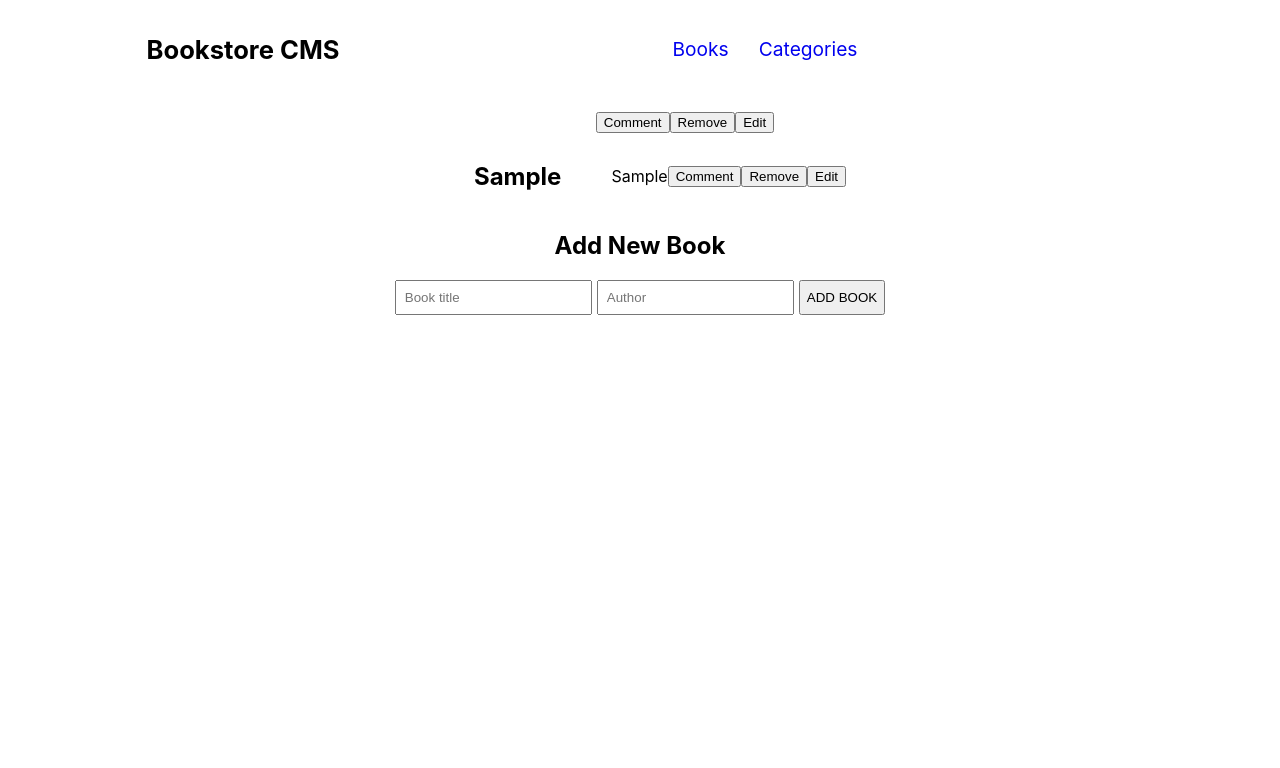
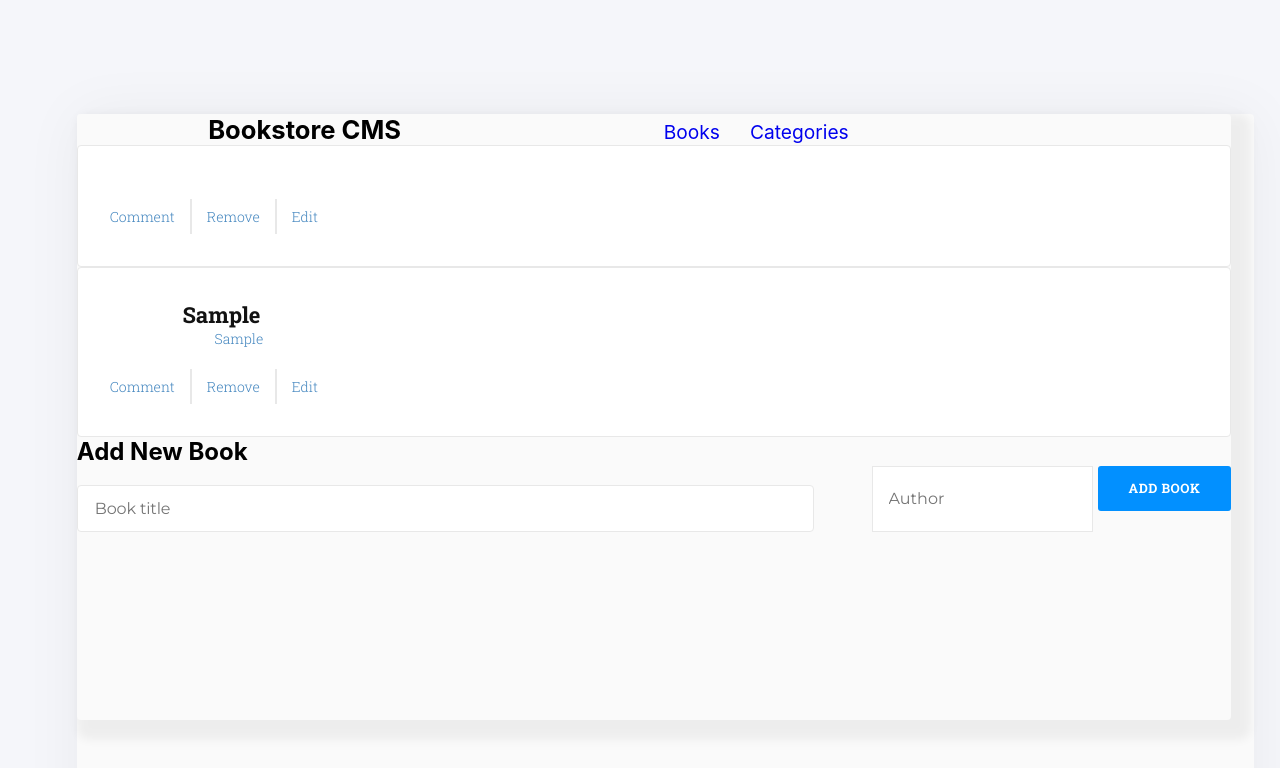
Before and after one commit to WilhelmK109/bookstore, a React (Create React App) app: page / in a window 1280 px wide. Both pictures are taken after typing "Sample", "Sample" into the empty fields and a click on the button "ADD BOOK". Shown: the top 768 px of the page. Built offline with nearby package versions, Linux system fonts and the light colour scheme; no server answers; the HTML template or start-up script is replaced by a standard one.

Commit message:
Add styling to the bookstore page

```diff
--- a/src/App.css
+++ b/src/App.css
@@ -1,39 +1,234 @@
-.App {
-  text-align: center;
+@import url('https://fonts.googleapis.com/css2?family=Montserrat:ital,wght@0,100;0,200;0,300;0,400;0,500;0,600;0,700;0,800;0,900;1,100;1,200;1,300;1,400;1,500;1,600;1,700;1,800;1,900&display=swap');
+@import url('https://fonts.googleapis.com/css2?family=Montserrat:ital,wght@0,100;0,200;0,300;0,400;0,500;0,600;0,700;0,800;0,900;1,100;1,200;1,300;1,400;1,500;1,600;1,700;1,800;1,900&family=Roboto+Slab:wght@300;500;700;800&display=swap');
+
+* {
+  margin: 0;
+  padding: 0;
 }
 
-.App-logo {
-  height: 40vmin;
-  pointer-events: none;
+:root {
+  --pale-grey: #f5f6fa;
+  --white: #e8e8e8;
+  --white-white: #fff;
+  --cool-blue: #4386bf;
+  --azure: #0290ff;
+  --black-two: #121212;
 }
 
-@media (prefers-reduced-motion: no-preference) {
-  .App-logo {
-    animation: App-logo-spin infinite 20s linear;
-  }
+body {
+  background-color: var(--pale-grey);
+  padding: 8% 2% 7% 6%;
 }
 
-.App-header {
-  background-color: #282c34;
-  min-height: 100vh;
+.d-flex {
   display: flex;
-  flex-direction: column;
-  align-items: center;
-  justify-content: center;
-  font-size: calc(10px + 2vmin);
-  color: white;
 }
 
-.App-link {
-  color: #61dafb;
+#root {
+  margin: 0;
+  padding: 0 0 8%;
+  border-radius: 4px;
+  box-shadow: 0 0 60px 0 rgba(0, 0, 0, 0.05);
+  background-color: #fafafa;
 }
 
-@keyframes App-logo-spin {
-  from {
-    transform: rotate(0deg);
-  }
+.primary-color {
+  color: var(--azure);
+}
 
-  to {
-    transform: rotate(360deg);
-  }
+.App {
+  margin: 0 2% 4% 0;
+  padding: 0 0 16%;
+  border-radius: 4px;
+  box-shadow: 10px 10px 10px 10px rgba(0, 0, 0, 0.05);
+  background-color: #fafafa;
 }
+
+.book-list-container {
+  padding: 4%;
+}
+
+.books-list {
+  list-style-type: none;
+  margin: 0;
+  padding: 0;
+  flex-direction: column;
+  grid-gap: 0.938rem;
+  gap: 0.938rem;
+}
+
+.books-list li {
+  display: flex;
+  justify-content: space-between;
+  background-color: var(--white-white);
+  border-radius: 4px;
+  border: 1px solid var(--white);
+  padding: 2rem;
+}
+
+.book-info {
+  flex-direction: column;
+}
+
+.book-title {
+  font-family: "Roboto Slab", serif;
+  font-size: 1.375rem;
+  font-weight: bold;
+  font-stretch: normal;
+  font-style: normal;
+  line-height: normal;
+  text-align: left;
+  color: var(--black-two);
+}
+
+.book-buttons {
+  align-items: center;
+  margin-top: 1.313rem;
+}
+
+.book-buttons > button,
+.book-author {
+  border: none;
+  background-color: var(--white-white);
+  margin-right: 0.938rem;
+  font-family: "Roboto Slab", serif;
+  font-size: 0.875rem;
+  font-weight: 300;
+  font-stretch: normal;
+  font-style: normal;
+  line-height: normal;
+  letter-spacing: normal;
+  color: #4386bf;
+  cursor: pointer;
+}
+
+.book-buttons > button {
+  padding: 0.5rem 0%;
+  text-align: left;
+}
+
+.book-buttons > button:not(:last-child) {
+  padding-right: 15px;
+  border-right: solid 0.125rem var(--white);
+}
+
+.percentage {
+  align-items: center;
+  padding-left: 10%;
+  padding-right: 4.5em;
+  border-right: 1px solid #38373741;
+  width: 20%;
+}
+
+.progress-bar {
+  height: 60px;
+  width: 10vw;
+}
+
+.number-percentage {
+  padding: 0.5em;
+  color: var(--black-two);
+}
+
+.number-percentage span {
+  padding: 0;
+  margin: 0;
+  font-family: "Montserrat", sans-serif;
+  font-size: 1.5rem;
+}
+
+.progress-section {
+  flex-direction: column;
+  grid-gap: 20px;
+  gap: 20px;
+  width: 14rem;
+}
+
+.current-chapter {
+  font-size: 0.9rem;
+  font-weight: 300;
+  color: var(--black-two);
+  opacity: 0.5;
+  font-family: "Roboto Slab", serif;
+  padding-right: 40px;
+}
+
+.chapter {
+  font-family: "Montserrat", sans-serif;
+  color: var(--black-two);
+  font-size: 1rem;
+  font-weight: 300;
+}
+
+.update-progress {
+  font-family: "Roboto Slab", serif;
+  border: none;
+  font-size: 0.8rem;
+  font-weight: 300;
+  color: var(--white-white);
+  border-radius: 3px;
+  padding: 8px;
+  background-color: var(--azure);
+  width: 70%;
+}
+
+.form-container {
+  margin: 2.313rem 6.25rem 0;
+  border-top: 1px solid var(--white);
+}
+
+.form-container h2 {
+  margin: 1.813rem 32.75rem 1.188rem 0;
+  font-family: "Montserrat", Helvetica, sans-serif;
+  font-size: 1.25rem;
+  font-weight: bold;
+  font-stretch: normal;
+  font-style: normal;
+  line-height: normal;
+  letter-spacing: -0.18px;
+  color: #888;
+}
+
+.add-form {
+  margin-top: 20px;
+  align-items: baseline;
+  grid-gap: 24px;
+  gap: 24px;
+  width: 100%;
+}
+
+.input-title {
+  margin: 1.188rem 5% 0 0;
+  padding: 0.813rem 35% 0.813rem 1.063rem;
+  border-radius: 4px;
+  border: solid 1px var(--white);
+  font-family: "Montserrat", Helvetica, sans-serif;
+  font-size: 1rem;
+  font-weight: normal;
+  font-stretch: normal;
+  letter-spacing: -0.15px;
+  width: 50%;
+}
+
+.input-author {
+  padding: 0.813rem 0.938rem 0.813rem 1rem;
+  width: 30%;
+  font-family: "Montserrat", Helvetica, sans-serif;
+  font-size: 1rem;
+  border: solid 1px var(--white);
+}
+
+.add-button {
+  cursor: pointer;
+  padding: 8px;
+  border-radius: 3px;
+  background-color: var(--azure);
+  border: none;
+  letter-spacing: 0.5px;
+  color: var(--white-white);
+  font-size: 0.813rem;
+  font-weight: 700;
+  height: 2.813rem;
+  font-family: "Roboto Slab", sans-serif;
+  width: 20%;
+}
```
